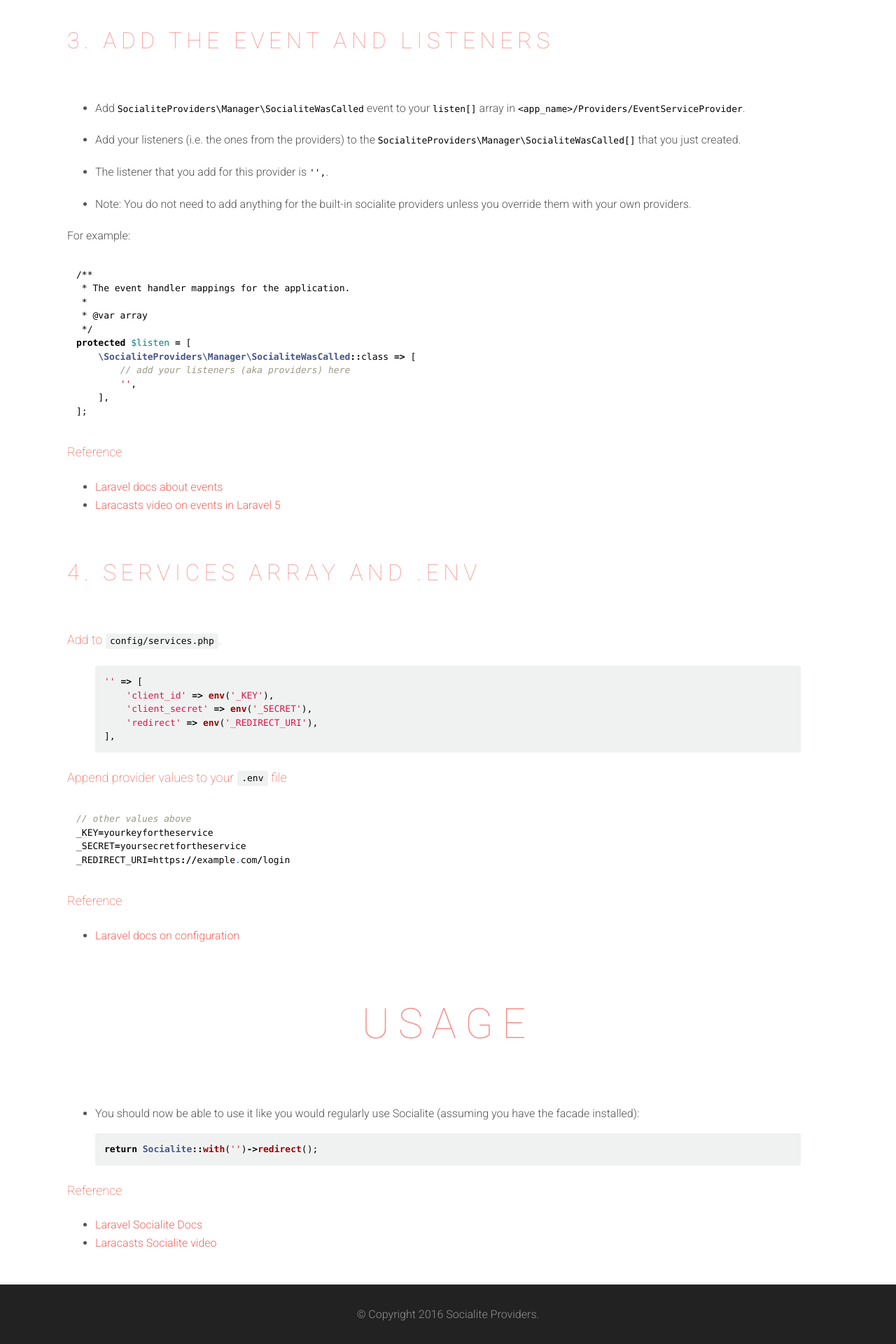
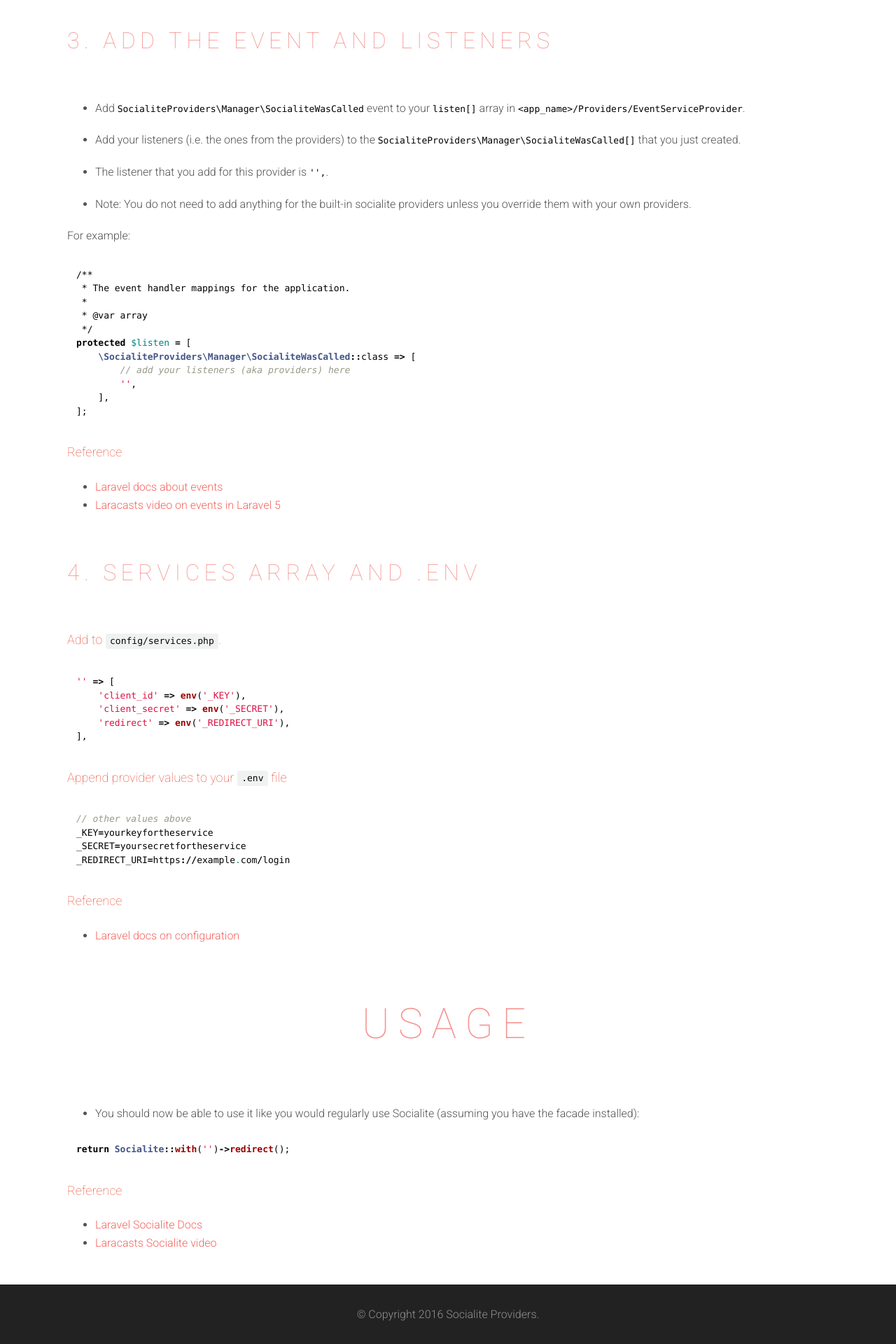
Before and after one commit to SocialiteProviders/socialiteproviders.github.io, a Jekyll site: the page built from _providers/RunKeeper.md, in a window 1280 px wide. Shown: the part 1962-3882 px from the top of the page at 70% size. Built offline with Jekyll 4.4.1, drawn with Linux system fonts in a browser that asks for light colours; nearby versions of some CDN libraries.

Commit message:
removed other highlighters
https://github.com/blog/2100-github-pages-now-faster-and-simpler-with-jekyll-3-0

````diff
--- a/_includes/provider/_usage.md
+++ b/_includes/provider/_usage.md
@@ -1,8 +1,8 @@
 * You should now be able to use it like you would regularly use Socialite (assuming you have the facade installed):
 
-{% highlight php %}
+```php
 return Socialite::with('{{ name | downcase | remove: '.' }}')->redirect();
-{% endhighlight %}
+```
 
 #### Reference
 
--- a/_includes/provider/installation/_services_and_env.md
+++ b/_includes/provider/installation/_services_and_env.md
@@ -2,7 +2,7 @@
 
 #### Add to `config/services.php`.
 
-{% highlight php %}
+```php
 '{{ provider_key | downcase }}' => [
     'client_id' => env('{{ provider_key }}_KEY'),
     'client_secret' => env('{{ provider_key }}_SECRET'),
@@ -11,7 +11,7 @@
 ], {% else %}
 ],
 {% endif %}
-{% endhighlight %}
+```
 
 #### Append provider values to your `.env` file
 
````
